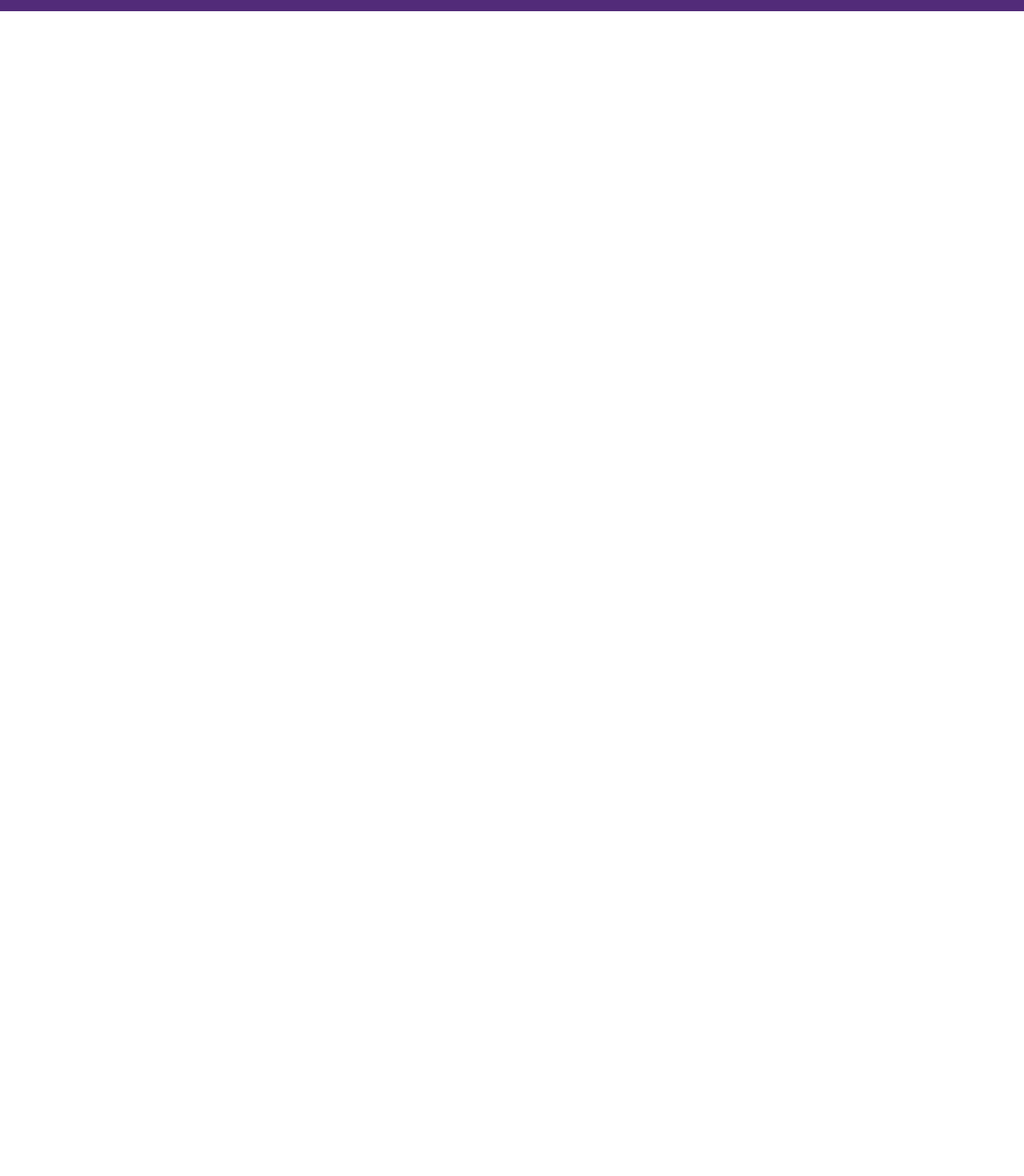
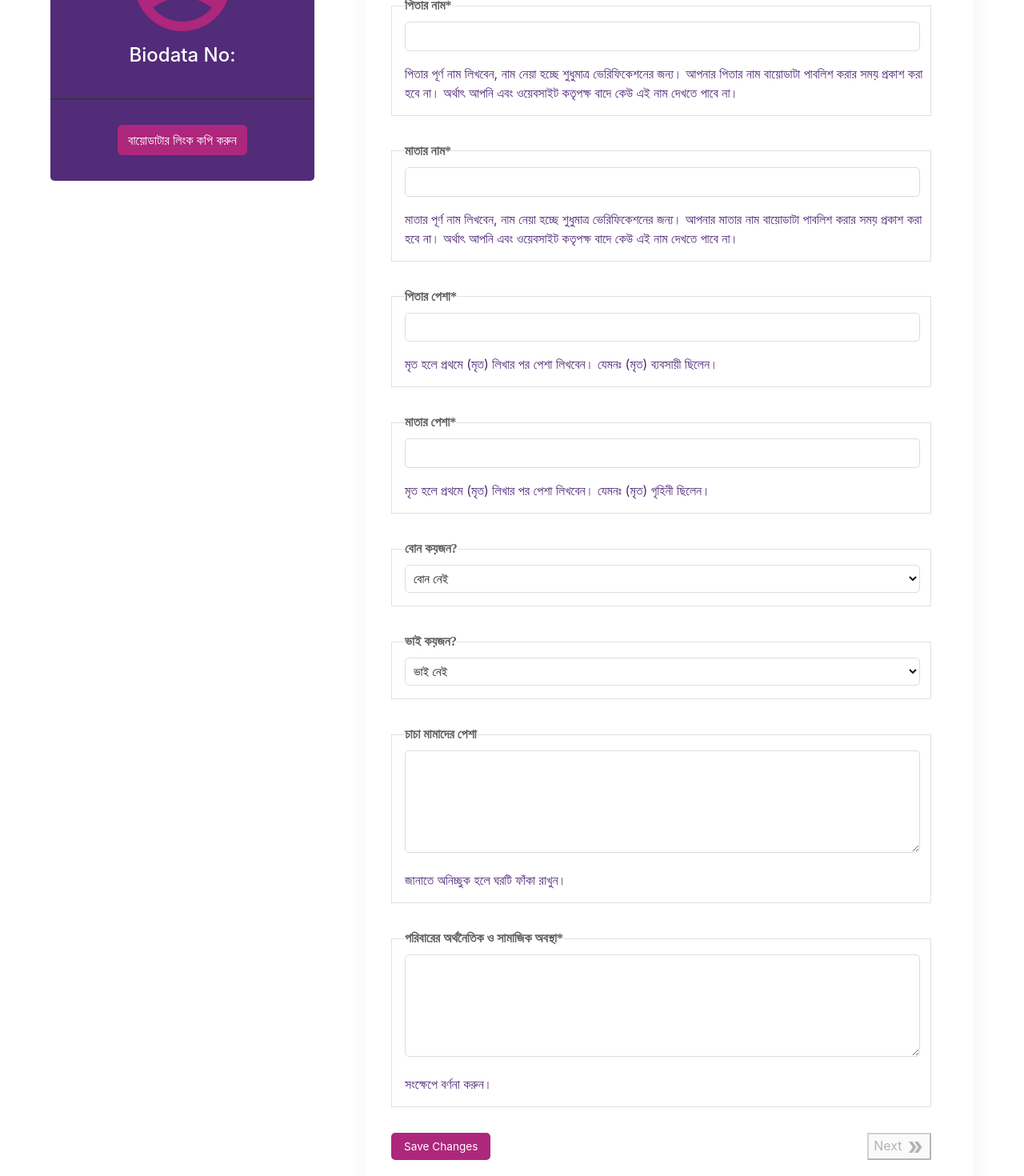
Before and after one commit to SumanIslam/DoorToNikah, a React (Create React App) app: page /biodata/registration/step5 in a window 1280 px wide. Shown: the part 300-1770 px from the top of the page at 80% size. Before the commit the page ends 800 px from the top, so only its background shows below. Built offline with nearby package versions, Linux system fonts and the light colour scheme; a web font is replaced by a local one.

Commit message:
step5 page is completed

```diff
--- /dev/null
+++ b/src/component/registration/step5/data.js
@@ -0,0 +1,10 @@
+export const numberOfSisters = {
+	title: 'বোন কয়জন?',
+	selected: 'বোন নেই',
+	options: ['১', '২', '৩', '৪', '৫', '৬', '৭', '৮', '৯', '১০'],
+};
+export const numberOfBrothers = {
+	title: 'ভাই কয়জন?',
+	selected: 'ভাই নেই',
+	options: ['১', '২', '৩', '৪', '৫', '৬', '৭', '৮', '৯', '১০'],
+};
--- /dev/null
+++ b/src/component/registration/step5/step5-form-container.component.jsx
@@ -0,0 +1,114 @@
+// component
+import FormContainerButtonNav from '../common-component/form-container-button-nav/form-container-button-nav.component';
+import FormContainerNav from '../common-component/form-container-nav/form-container-nav.component';
+import NextButton from '../common-component/next-button/next-button.component';
+import SaveChangesButton from '../common-component/save-changes-button/save-changes-button.component';
+
+// data
+import { numberOfSisters, numberOfBrothers } from './data';
+
+const Step5FormContainer = () => {
+	return (
+		<div className='step-container'>
+			<FormContainerNav />
+			<div className='mlr-2'>
+				<FormContainerButtonNav current={5} />
+				<div className='form-container'>
+					{/* for fathers name */}
+					<fieldset className='border pl-1 custom-input-container mt-1'>
+						<legend className='float-none w-auto'>পিতার নাম*</legend>
+						<input type='text' className='full-width' />
+						<p className='guide-text'>
+							পিতার পূর্ণ নাম লিখবেন, নাম নেয়া হচ্ছে শুধুমাত্র ভেরিফিকেশনের
+							জন্য। আপনার পিতার নাম বায়োডাটা পাবলিশ করার সময় প্রকাশ করা হবে না।
+							অর্থাৎ আপনি এবং ওয়েবসাইট কতৃপক্ষ বাদে কেউ এই নাম দেখতে পাবে না।
+						</p>
+					</fieldset>
+					{/* for mothers name */}
+					<fieldset className='border pl-1 custom-input-container mt-1'>
+						<legend className='float-none w-auto'>মাতার নাম*</legend>
+						<input type='text' className='full-width' />
+						<p className='guide-text'>
+							মাতার পূর্ণ নাম লিখবেন, নাম নেয়া হচ্ছে শুধুমাত্র ভেরিফিকেশনের
+							জন্য। আপনার মাতার নাম বায়োডাটা পাবলিশ করার সময় প্রকাশ করা হবে না।
+							অর্থাৎ আপনি এবং ওয়েবসাইট কতৃপক্ষ বাদে কেউ এই নাম দেখতে পাবে না।
+						</p>
+					</fieldset>
+					{/* for fathers occupation */}
+					<fieldset className='border pl-1 custom-input-container mt-1'>
+						<legend className='float-none w-auto'>পিতার পেশা*</legend>
+						<input type='text' className='full-width' />
+						<p className='guide-text'>
+							মৃত হলে প্রথমে (মৃত) লিখার পর পেশা লিখবেন। যেমনঃ (মৃত) ব্যবসায়ী
+							ছিলেন।
+						</p>
+					</fieldset>
+					{/* for mothers occupation */}
+					<fieldset className='border pl-1 custom-input-container mt-1'>
+						<legend className='float-none w-auto'>মাতার পেশা*</legend>
+						<input type='text' className='full-width' />
+						<p className='guide-text'>
+							মৃত হলে প্রথমে (মৃত) লিখার পর পেশা লিখবেন। যেমনঃ (মৃত) গৃহিনী
+							ছিলেন।
+						</p>
+					</fieldset>
+					{/* for number of sisters */}
+					<fieldset className='border pl-1 custom-input-container mt-1'>
+						<legend className='float-none w-auto'>
+							{numberOfSisters.title}
+						</legend>
+						<select>
+							<option defaultValue={numberOfSisters.selected}>
+								{numberOfSisters.selected}
+							</option>
+							{numberOfSisters.options.map((item) => (
+								<option key={item} value={item}>
+									{' '}
+									{item}{' '}
+								</option>
+							))}
+						</select>
+					</fieldset>
+					{/* for number of brothers */}
+					<fieldset className='border pl-1 custom-input-container mt-1'>
+						<legend className='float-none w-auto'>
+							{numberOfBrothers.title}
+						</legend>
+						<select>
+							<option defaultValue={numberOfBrothers.selected}>
+								{numberOfBrothers.selected}
+							</option>
+							{numberOfBrothers.options.map((item) => (
+								<option key={item} value={item}>
+									{' '}
+									{item}{' '}
+								</option>
+							))}
+						</select>
+					</fieldset>
+					{/* for uncles occupation */}
+					<fieldset className='border pl-1 custom-input-container mt-1'>
+						<legend className='float-none w-auto'>চাচা মামাদের পেশা</legend>
+						<textarea rows={5} className='full-width' />
+						<p className='guide-text'>জানাতে অনিচ্ছুক হলে ঘরটি ফাঁকা রাখুন।</p>
+					</fieldset>
+					{/* for family's financial and social condition */}
+					<fieldset className='border pl-1 custom-input-container mt-1'>
+						<legend className='float-none w-auto'>
+							পরিবারের অর্থনৈতিক ও সামাজিক অবস্থা*
+						</legend>
+						<textarea rows={5} className='full-width' />
+						<p className='guide-text'>সংক্ষেপে বর্ণনা করুন।</p>
+					</fieldset>
+				</div>
+				{/* buttons */}
+				<div className='d-flex justify-content-between width'>
+					<SaveChangesButton />
+					<NextButton disabled={true} />
+				</div>
+			</div>
+		</div>
+	);
+};
+
+export default Step5FormContainer;
--- /dev/null
+++ b/src/component/registration/step5/step5.component.jsx
@@ -0,0 +1,19 @@
+import React from 'react';
+
+// component
+import BiodataNoContainer from '../common-component/biodata-no-container/biodata-no-container.component';
+import Step5FormContainer from './step5-form-container.component';
+
+// styles
+import '../common-styles/Form.style.scss';
+
+const Step5 = () => {
+	return (
+		<div className='step'>
+			<BiodataNoContainer />
+			<Step5FormContainer />
+		</div>
+	);
+};
+
+export default Step5;
--- a/src/page/registration/registration-page5.component.jsx
+++ b/src/page/registration/registration-page5.component.jsx
@@ -3,11 +3,13 @@ import React from 'react';
 // component
 import Header from '../../component/header/header.component';
 import Footer from '../../component/footer/footer.component';
+import Step5 from '../../component/registration/step5/step5.component';
 
 const RegistrationPage5 = () => {
 	return (
 		<>
 			<Header />
+      <Step5 />
 			<Footer />
 		</>
 	);
```
